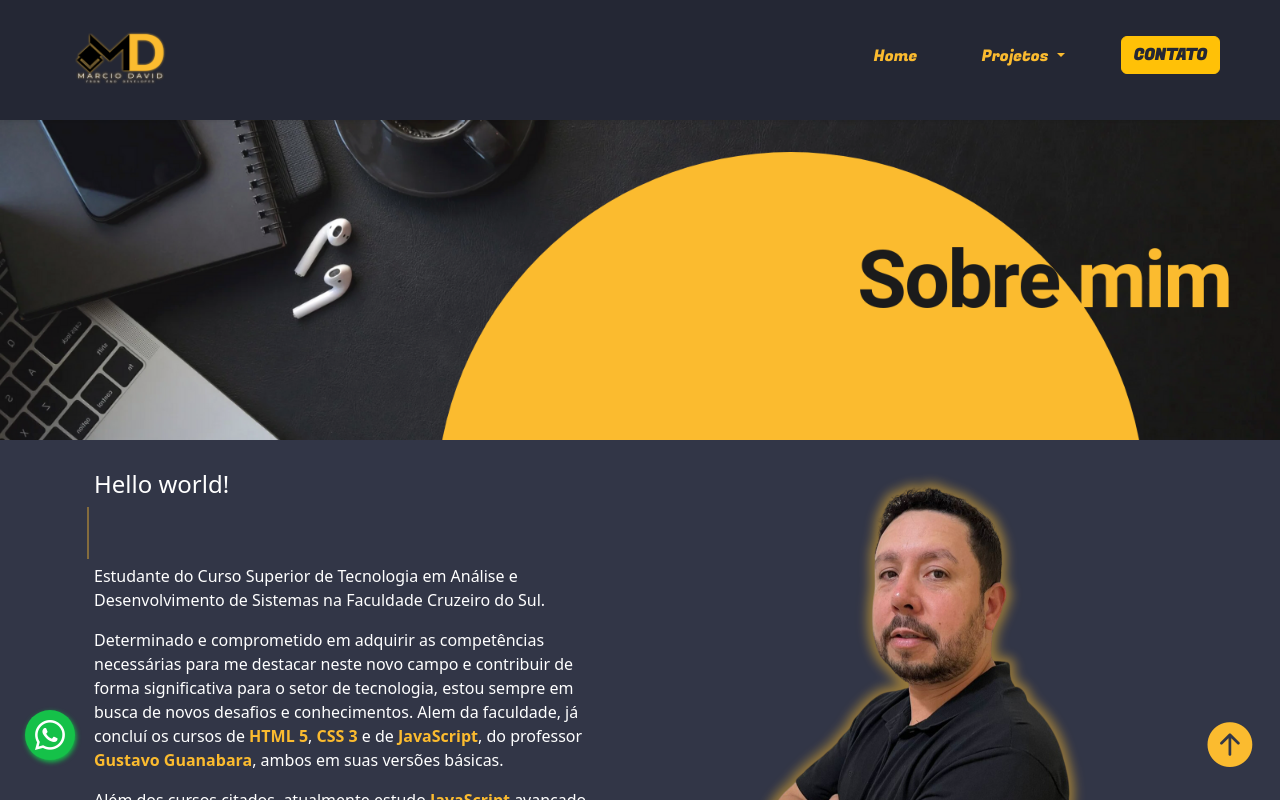
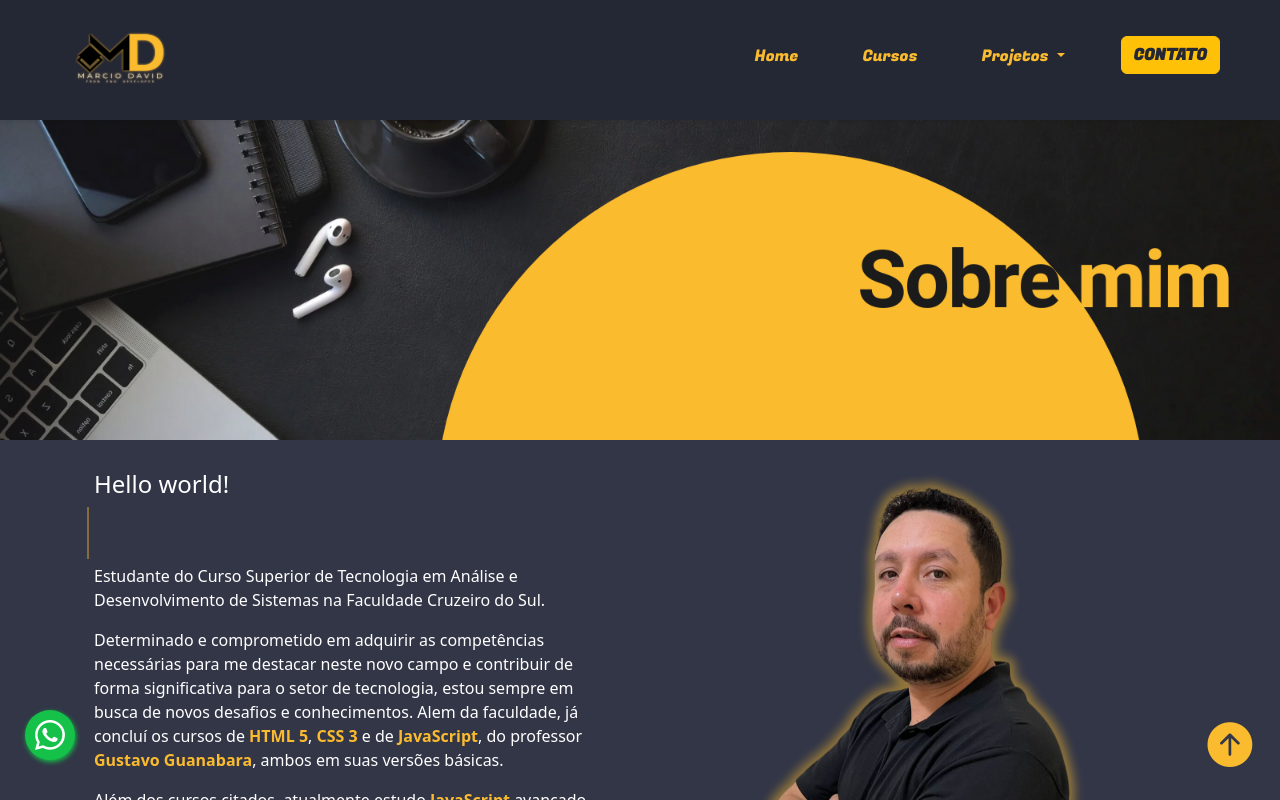
Before and after one commit to MarcioDavid81/portifolio2, an Angular app: page / in a window 1280 px wide. Shown: the top 800 px of the page. Built offline with nearby package versions, Linux system fonts and the light colour scheme.

Commit message:
feat: add courses ancorage

```diff
--- a/src/app/_components/navbar/navbar.component.html
+++ b/src/app/_components/navbar/navbar.component.html
@@ -8,6 +8,9 @@
       <ul class="navbar-nav mb-2 mb-mb-0 ms-auto gap-5">
         <li class="nav-item">
           <a class="nav-link" href="/">Home</a>
+        </li>
+        <li class="nav-item">
+          <a class="nav-link" href="cursos">Cursos</a>
         </li>
         <li class="nav-item dropdown">
           <a class="nav-link dropdown-toggle" href="#" role="button" data-bs-toggle="dropdown" aria-expanded="false">
```
